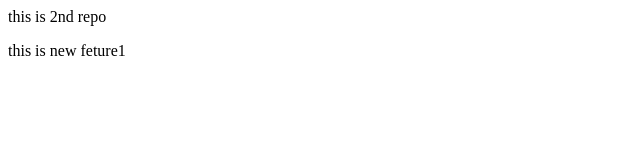
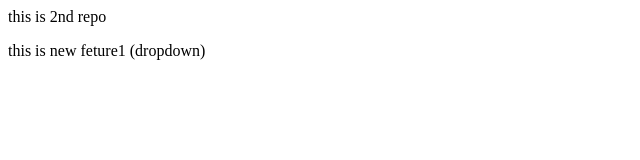
Before and after one commit to saurabhpandey4711/Localrepo, a plain HTML site: page index.html in a window 1280 px wide. Shown: the full height of the page, 0-640 px from the left. Drawn offline with Linux system fonts and the light colour scheme.

Commit message:
add dropdown

```diff
--- a/index.html
+++ b/index.html
@@ -1,2 +1,2 @@
 <p> this is 2nd repo </p>
-<p>this is new feture1 </p>
+<p>this is new feture1 (dropdown) </p>
```
